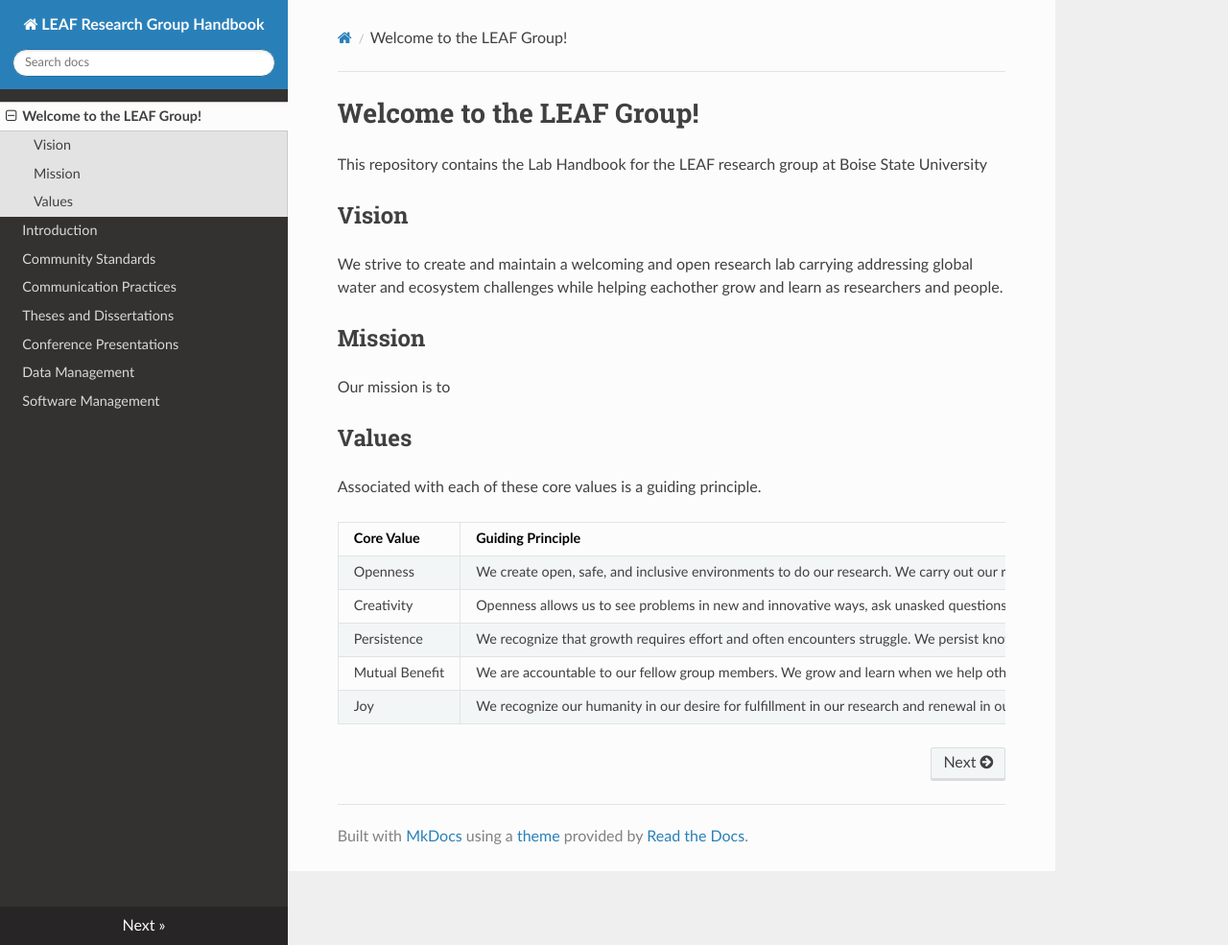
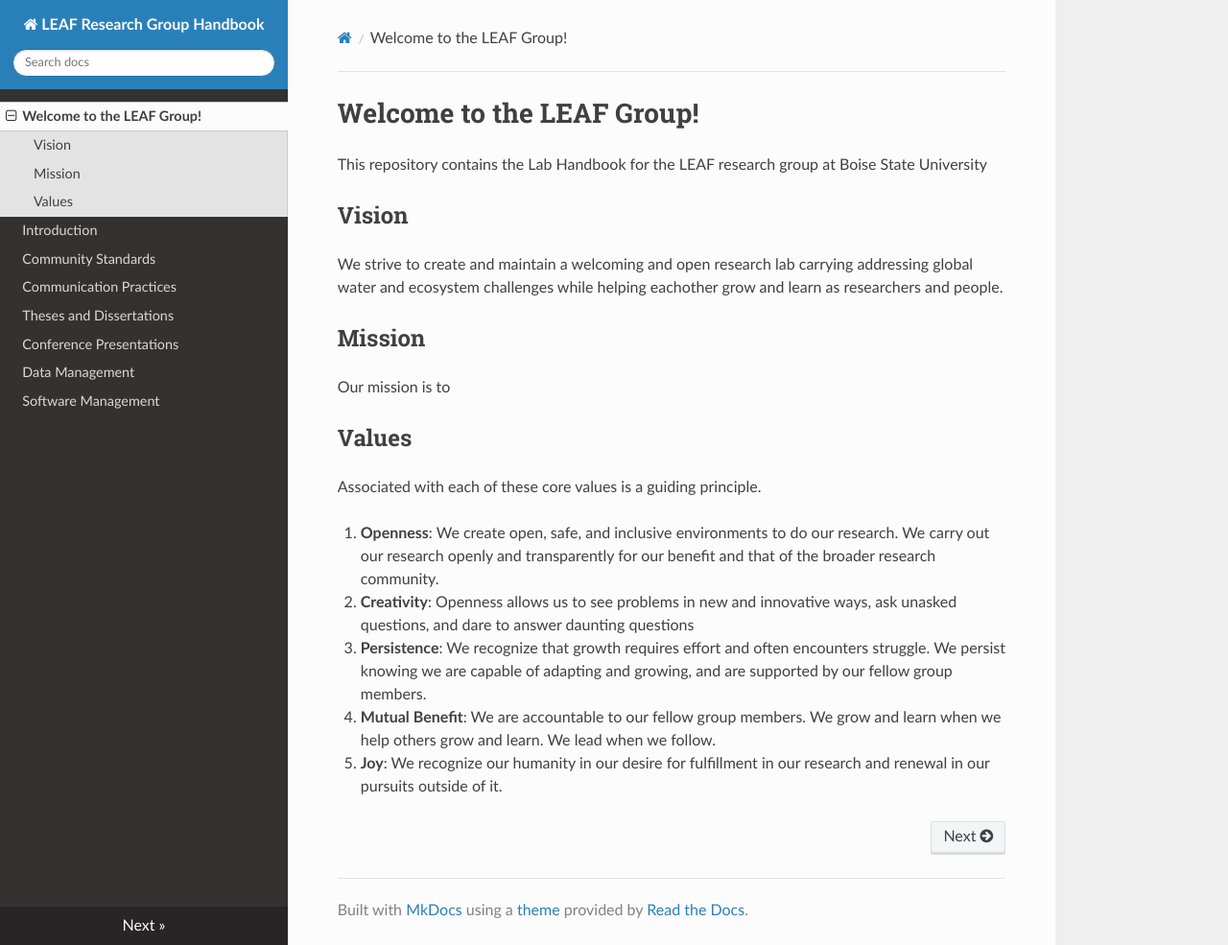
Before and after one commit to LEAF-BoiseState/leaf-group-handbook, an MkDocs documentation site: the page built from docs/index.md, in a window 1280 px wide and 985 px high. Shown: the whole window at 96% size. Built offline with MkDocs 1.6.1, drawn with Linux system fonts in a browser that asks for light colours; nearby versions of some CDN libraries.

Commit message:
minor updates

```diff
--- a/docs/index.md
+++ b/docs/index.md
@@ -14,10 +14,8 @@ Our mission is to
 
 Associated with each of these core values is a guiding principle.
 
-| Core Value | <div style="width:200px">Guiding Principle</div> |
-| --- | --- |
-| Openness | We create open, safe, and inclusive environments to do our research. We carry out our research openly and transparently for our benefit and that of the broader research community. |
-| Creativity | Openness allows us to see problems in new and innovative ways, ask unasked questions, and dare to answer daunting questions |
-| Persistence | We recognize that growth requires effort and often encounters struggle. We persist knowing we are capable of adapting and growing, and are supported by our fellow group members. |
-| Mutual Benefit | We are accountable to our fellow group members. We grow and learn when we help others grow and learn. We lead when we follow. |
-| Joy | We recognize our humanity in our desire for fulfillment in our research and renewal in our pursuits outside of it. |
+1. __Openness__: We create open, safe, and inclusive environments to do our research. We carry out our research openly and transparently for our benefit and that of the broader research community.
+2. __Creativity__: Openness allows us to see problems in new and innovative ways, ask unasked questions, and dare to answer daunting questions
+3. __Persistence__: We recognize that growth requires effort and often encounters struggle. We persist knowing we are capable of adapting and growing, and are supported by our fellow group members.
+4. __Mutual Benefit__: We are accountable to our fellow group members. We grow and learn when we help others grow and learn. We lead when we follow.
+5. __Joy__: We recognize our humanity in our desire for fulfillment in our research and renewal in our pursuits outside of it.
```
Also changed, not shown: docs/5-conference-presentations.md (+4 -3 lines).
